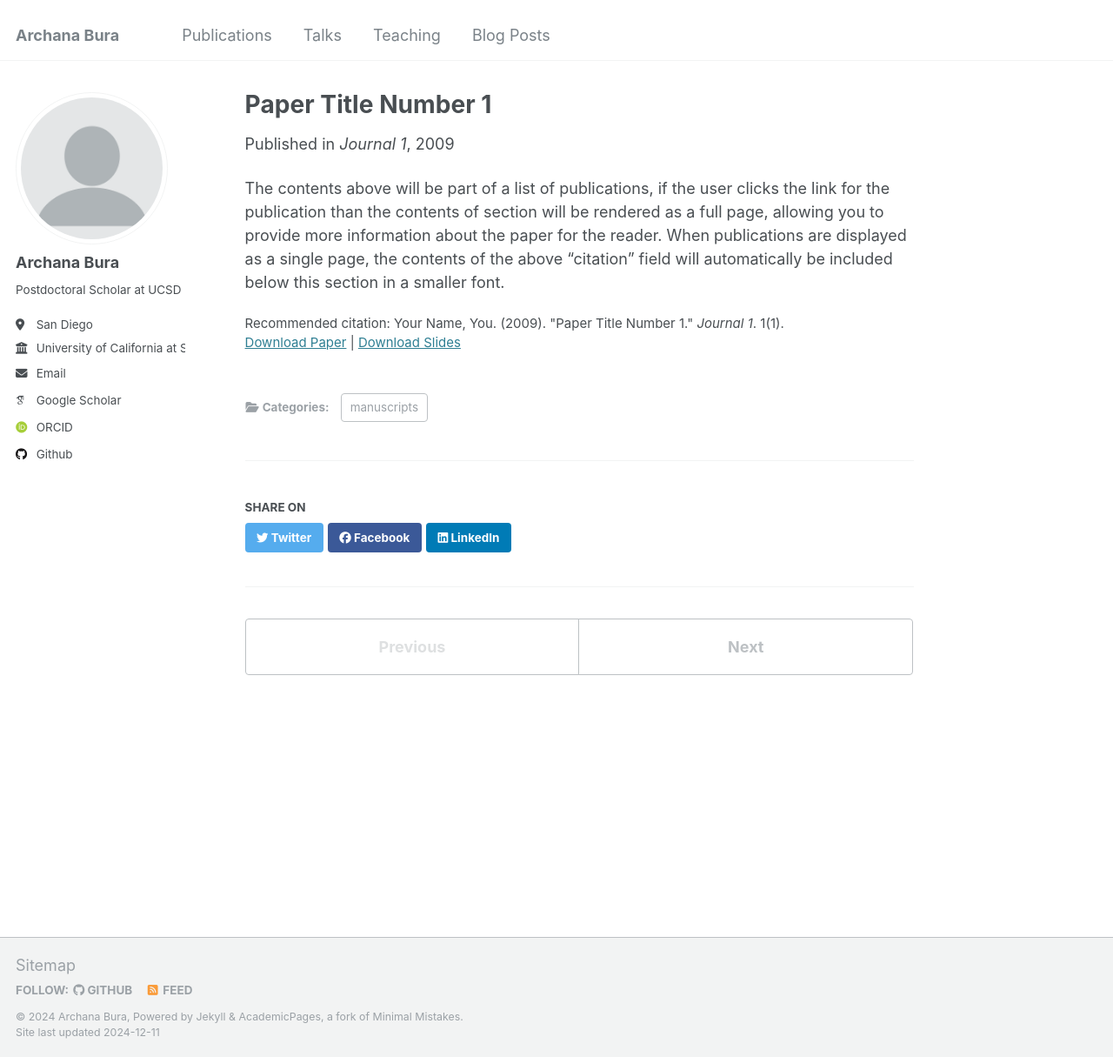
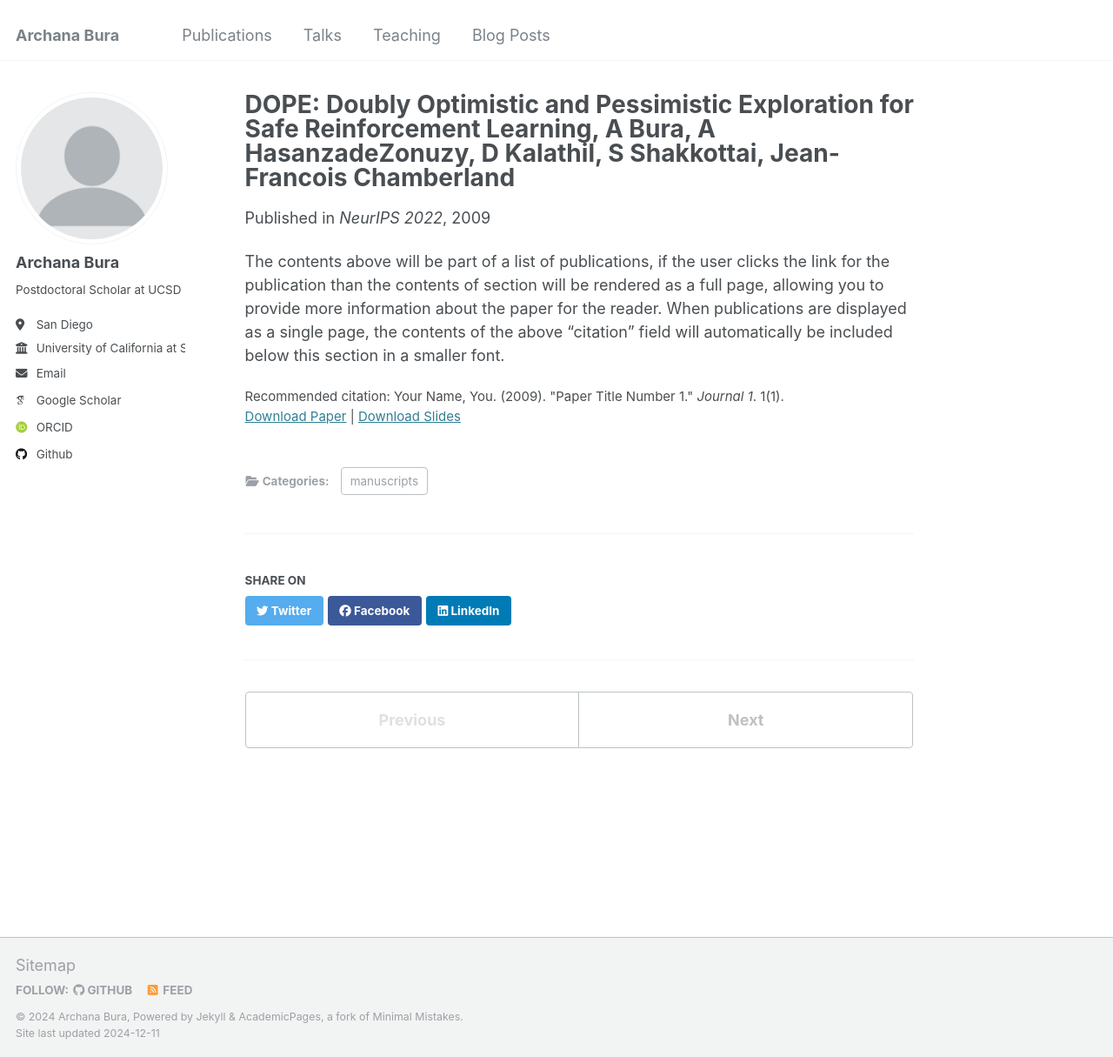
Before and after one commit to archanabura/archanabura.github.io, a Jekyll site: the page built from _publications/2009-10-01-paper-title-number-1.md, in a window 1280 px wide and 1215 px high. Shown: the whole window at 87% size. Built offline with Jekyll 4.4.1, drawn with Linux system fonts in a browser that asks for light colours; some web fonts are replaced.

Commit message:
Update 2009-10-01-paper-title-number-1.md

```diff
--- a/_publications/2009-10-01-paper-title-number-1.md
+++ b/_publications/2009-10-01-paper-title-number-1.md
@@ -1,11 +1,11 @@
 ---
-title: "Paper Title Number 1"
+title: "DOPE: Doubly Optimistic and Pessimistic Exploration for Safe Reinforcement Learning, A Bura, A HasanzadeZonuzy, D Kalathil, S Shakkottai, Jean-Francois Chamberland"
 collection: publications
 category: manuscripts
 permalink: /publication/2009-10-01-paper-title-number-1
-excerpt: 'This paper is about the number 1. The number 2 is left for future work.'
+#excerpt: 'This paper is about the number 1. The number 2 is left for future work.'
 date: 2009-10-01
-venue: 'Journal 1'
+venue: NeurIPS 2022
 slidesurl: 'http://academicpages.github.io/files/slides1.pdf'
 paperurl: 'http://academicpages.github.io/files/paper1.pdf'
 citation: 'Your Name, You. (2009). &quot;Paper Title Number 1.&quot; <i>Journal 1</i>. 1(1).'
```
